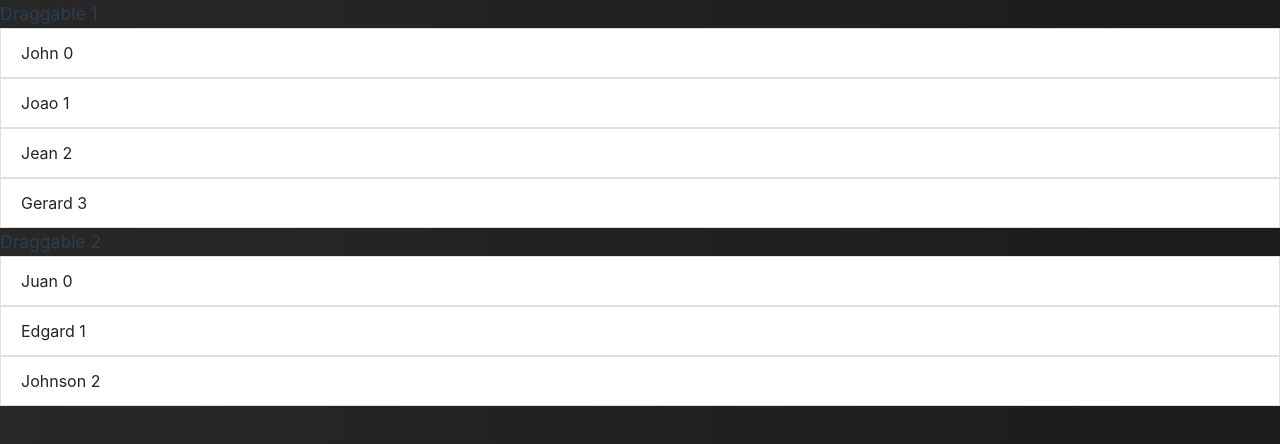
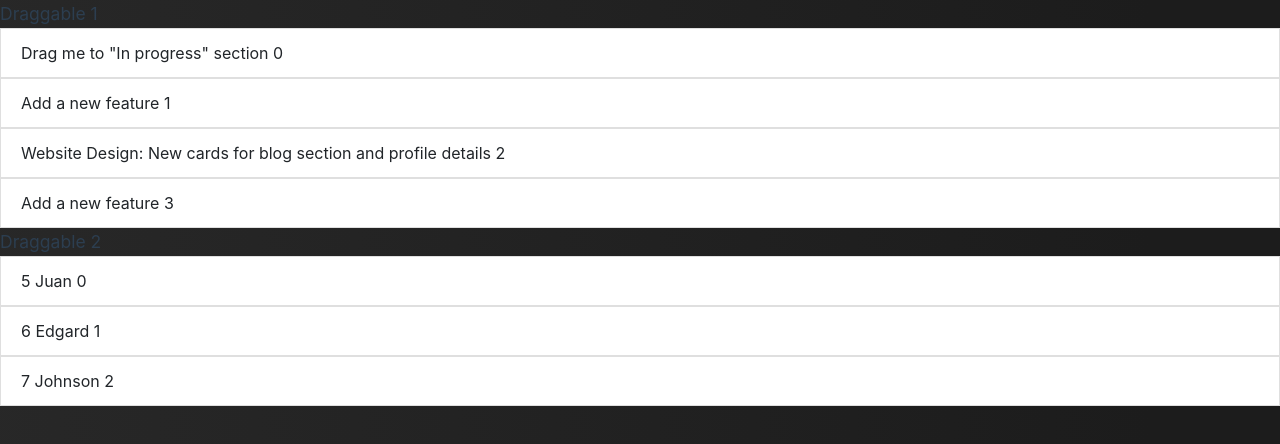
Before and after one commit to alexpod/kanban-board, a Vue app: page /test in a window 1280 px wide. Shown: the top 444 px of the page. Built offline with nearby package versions, Linux system fonts and the light colour scheme.

Commit message:
change test

```diff
--- a/src/views/TestView.vue
+++ b/src/views/TestView.vue
@@ -6,7 +6,6 @@
         class="list-group"
         :list="list1"
         group="people"
-        @change="log"
         itemKey="name"
       >
         <template #item="{ element, index }">
@@ -21,7 +20,6 @@
         class="list-group"
         :list="list2"
         group="people"
-        @change="log"
         itemKey="name"
       >
         <template #item="{ element, index }">
@@ -44,20 +42,44 @@ export default {
   data() {
     return {
       list1: [
-        { name: "John", id: 1 },
-        { name: "Joao", id: 2 },
-        { name: "Jean", id: 3 },
-        { name: "Gerard", id: 4 }
+      {
+        id: 1,
+        image: 'item.jpg',
+        label: 'Hold',
+        name:'Drag me to "In progress" section',
+        description: ''
+      },
+      {
+        id: 2,
+        image: '',
+        label: 'In Backlog',
+        name:'Add a new feature',
+        description: ''
+      },
+      {
+        id: 3,
+        image: '',
+        label: 'Hold',
+        name:'Website Design: New cards for blog section and profile details',
+        description: ''
+      },
+      {
+        id: 4,
+        image: '',
+        label: '',
+        name:'Add a new feature',
+        description: ''
+      },
       ],
       list2: [
-        { name: "Juan", id: 5 },
-        { name: "Edgard", id: 6 },
-        { name: "Johnson", id: 7 }
+        { name: "5 Juan", id: 5 },
+        { name: "6 Edgard", id: 6 },
+        { name: "7 Johnson", id: 7 }
       ]
     };
   },
   methods: {
-    add: function() {
+    /* add: function() {
       this.list.push({ name: "Juan" });
     },
     replace: function() {
@@ -70,7 +92,7 @@ export default {
     },
     log: function(evt) {
       window.console.log(evt);
-    }
+    } */
   }
 };
 </script>
```
